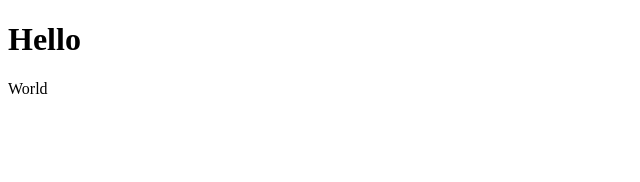
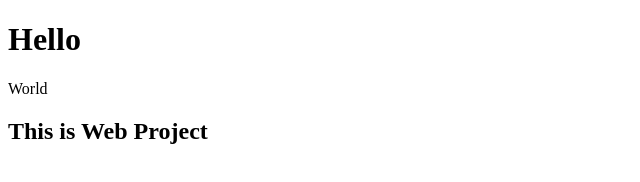
Before and after one commit to Cyroxin/Notewall, a website: page public_html/index.html in a window 1280 px wide. Shown: the whole page, without its empty margins (0-640 px from the left). Drawn offline with Linux system fonts and the light colour scheme.

Commit message:
Git Pull test4

```diff
--- a/public_html/index.html
+++ b/public_html/index.html
@@ -4,6 +4,6 @@
 
  <h1>Hello</h1>
  <p>World</p>
-
+ <h2> This is Web Project</h2>
  </body>
  </html>
```
